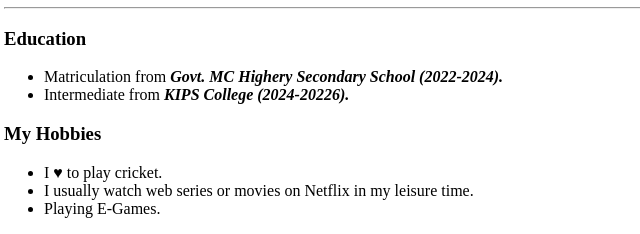
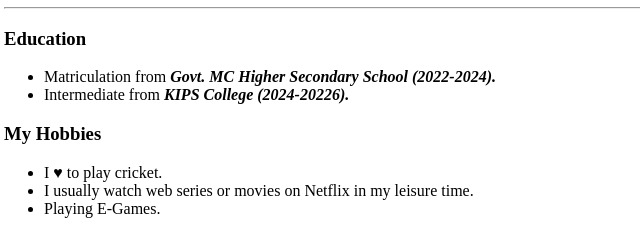
Before and after one commit to hsnxyz/cv, a plain HTML site: page index.html in a window 1280 px wide. Shown: the part 319-553 px from the top of the page, 4-644 px from the left. Drawn offline with Linux system fonts and the light colour scheme.

Commit message:
Update index.html

```diff
--- a/index.html
+++ b/index.html
@@ -17,7 +17,7 @@
     <hr>
     <h3>Education</h3>
     <ul>
-        <li>Matriculation from <em><strong>Govt. MC Highery Secondary School (2022-2024).</strong></em></li>
+        <li>Matriculation from <em><strong>Govt. MC Higher Secondary School (2022-2024).</strong></em></li>
         <li>Intermediate from <em><strong>KIPS College (2024-20226).</strong></em></li>
     </ul>
     <h3>My Hobbies</h3>
```
